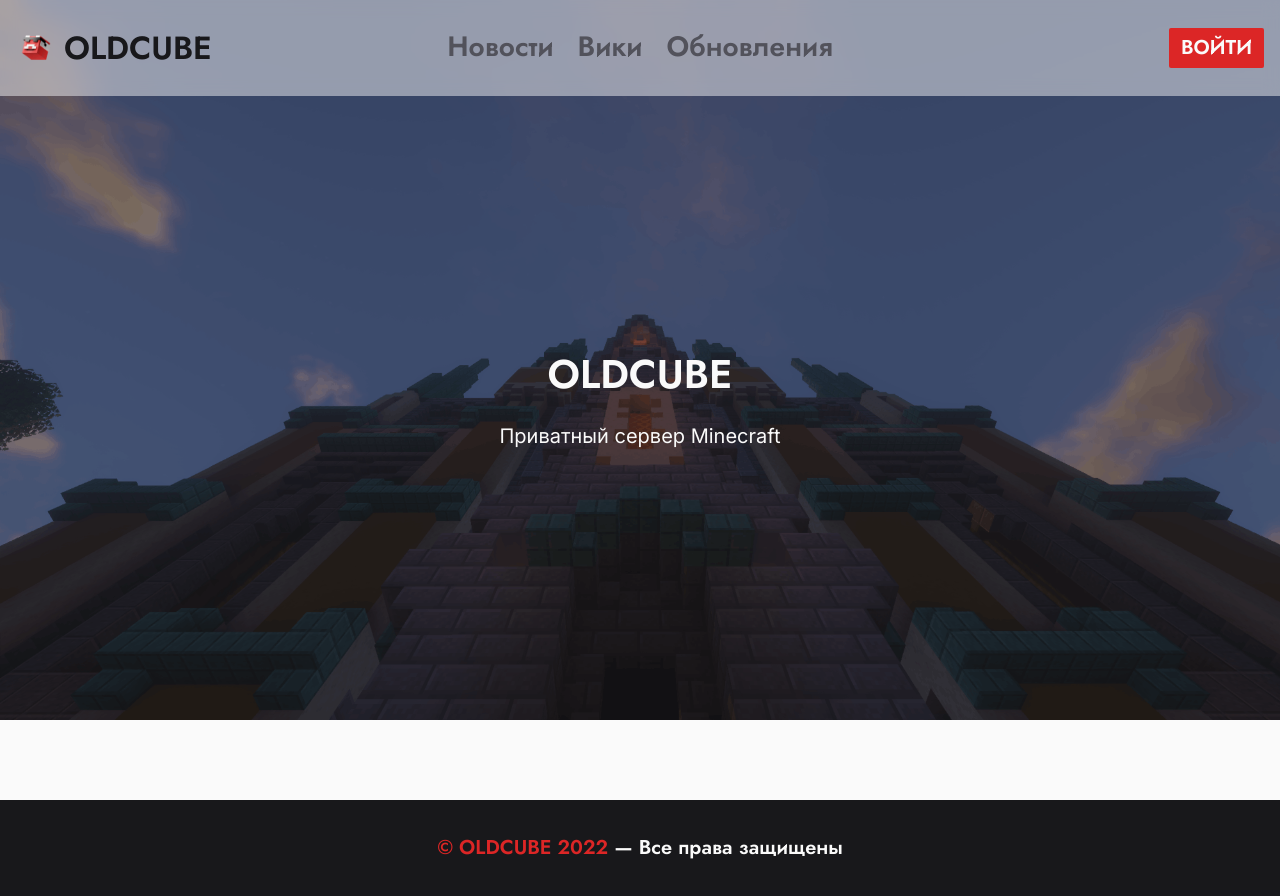
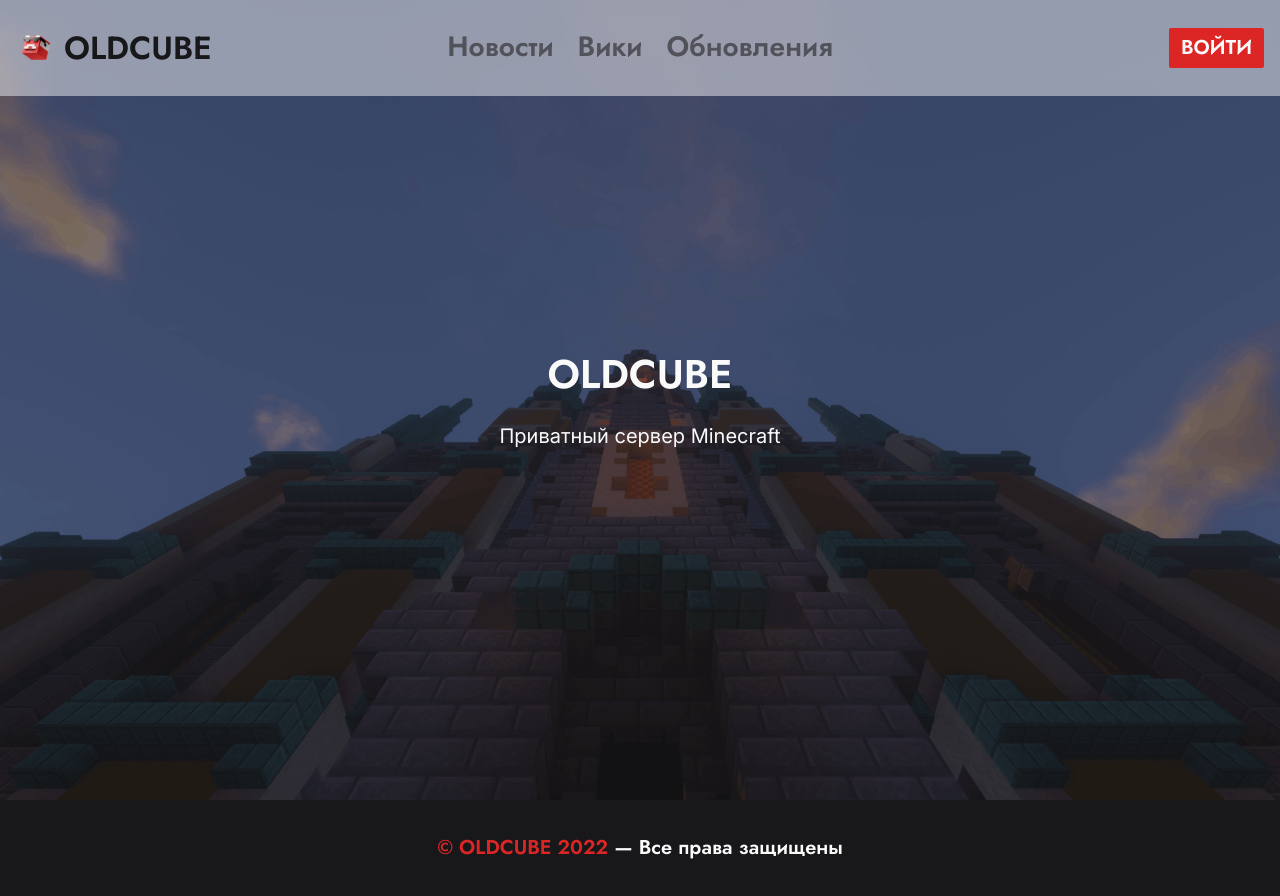
Before and after one commit to BruhaBruh/oldcube, a Nuxt app: page / in a window 1280 px wide. Built offline with nearby package versions, Linux system fonts and the light colour scheme.

Commit message:
fix background image

```diff
--- a/pages/index.vue
+++ b/pages/index.vue
@@ -3,8 +3,12 @@
     <div
       class="h-screen relative overflow-hidden flex flex-col items-center justify-center text-gray-50 px-4"
     >
-      <div class="absolute top-0 left-0">
-        <img class="object-cover" src="/img/landing-hero.png" alt="" />
+      <div class="absolute top-0 left-0 h-full w-full">
+        <img
+          class="object-cover min-h-full min-w-full"
+          src="/img/landing-hero.png"
+          alt=""
+        />
         <div
           class="absolute top-0 left-0 bg-gray-900 bg-opacity-50 w-full h-full"
         />
```
